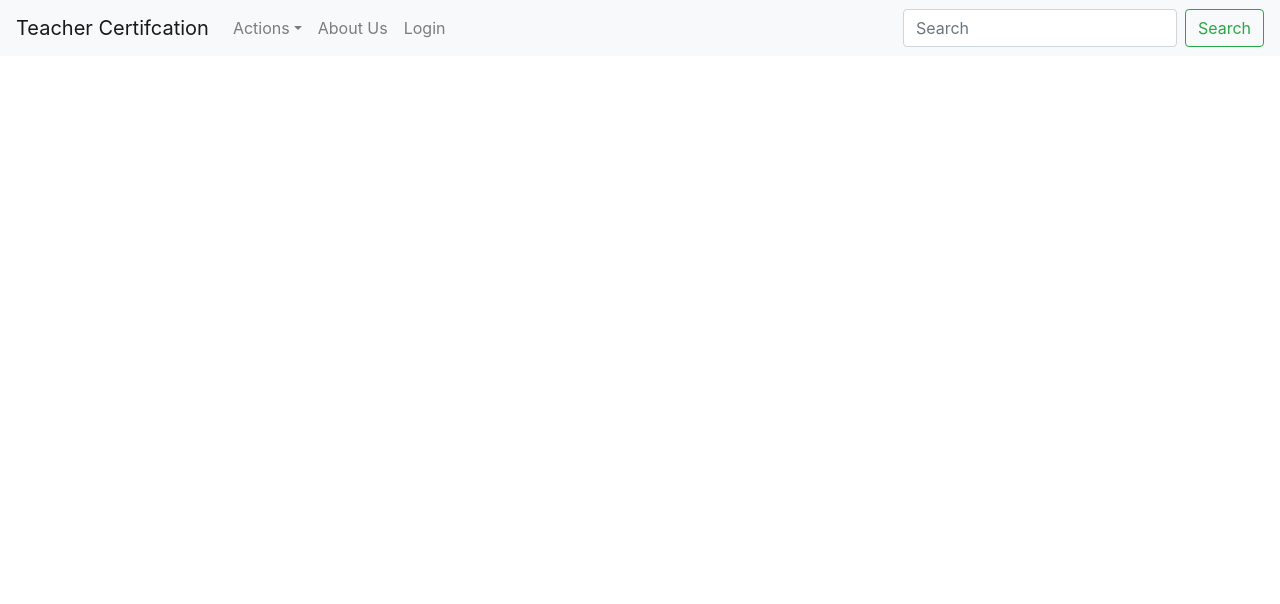
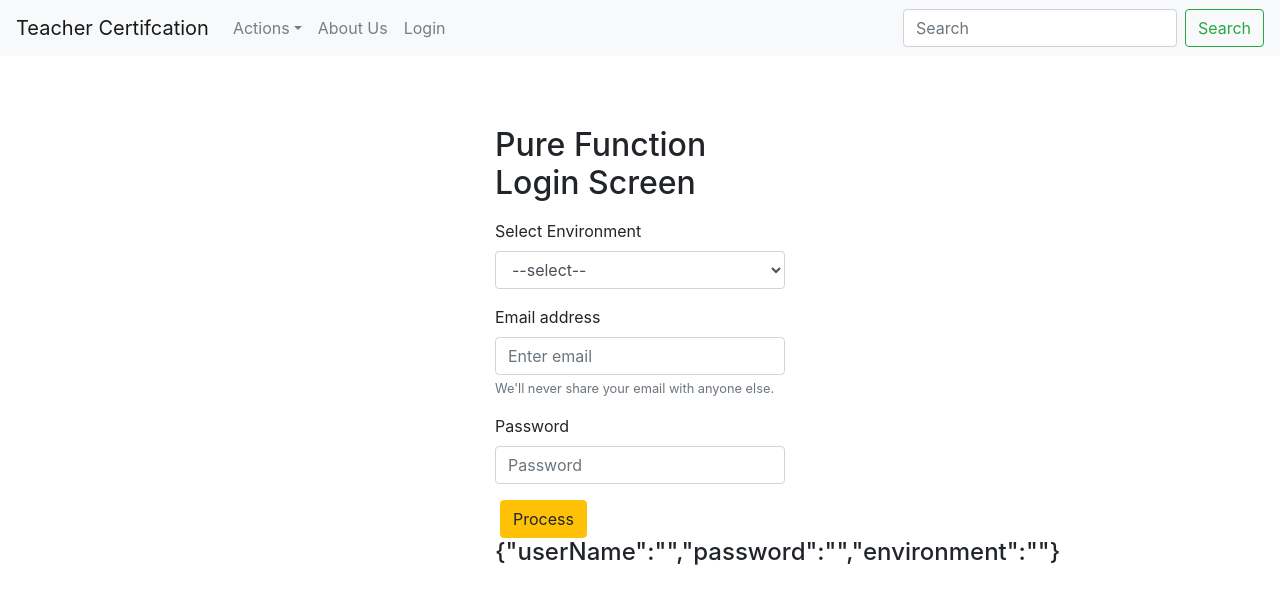
Before and after one commit to lionel5116/teachercertReactJs, a React (Create React App) app: page /PureLogin in a window 1280 px wide. Shown: the top 604 px of the page. Built offline with nearby package versions, Linux system fonts and the light colour scheme.

Commit message:
more code from training

```diff
--- a/src/App.js
+++ b/src/App.js
@@ -14,6 +14,7 @@
 import axiosExample from './components/axiosExample';
 import postDataAxios from './components/PostDataAxios';
 import FetchDataPureFunction from './components/FetchDataPureFunction';
+import PureLogin from './components/PureLogin';
 
 function App() {
   return (
@@ -28,6 +29,7 @@
            <Route exact path='/HcadDataList' component={HcadData} />
            <Route exact path='/postDataAxios' component={postDataAxios} />
            <Route exact path='/FetchDataPureFunction' component={FetchDataPureFunction} />
+           <Route exact path='/PureLogin' component={PureLogin} />
          </Provider>
        </div>
       </BrowserRouter>
--- a/src/components/FetchDataPureFunction.js
+++ b/src/components/FetchDataPureFunction.js
@@ -2,6 +2,7 @@
 import axios from "axios";
 import { Container, Button } from "react-bootstrap";
 
+//****function names for pure components needs to have a capital letter
 function FetchDataPureFunction() {
   //const [axiosRecs, setAxiosRecords] = useState([]);  //use this when you want to render more than one item
   const [axiosRecs, setAxiosRecord] = useState({});
--- a/src/components/NavbarMain/NavbarMain.js
+++ b/src/components/NavbarMain/NavbarMain.js
@@ -21,6 +21,7 @@
                     <NavDropdown.Item href="/postDataAxios">Post Data Example </NavDropdown.Item>
                     <NavDropdown.Item href="/FetchDataPureFunction">Fetch Data - PureFunction</NavDropdown.Item>
                     <NavDropdown.Item href="/HcadDataList">HCAD Records</NavDropdown.Item>
+                    <NavDropdown.Item href="/PureLogin">Pure Login Form</NavDropdown.Item>
                 </NavDropdown>
 
                 <Nav.Link href="#link">About Us</Nav.Link>
--- /dev/null
+++ b/src/components/PureLogin.js
@@ -0,0 +1,83 @@
+import React, {useState } from 'react'
+import { connect } from "react-redux";
+import { Form, Container, Button } from "react-bootstrap";
+import GenericHeader from './GenericHeader/GenericHeader';
+
+//****function names for pure components needs to have a capital letter
+function PureLogin() {
+
+    //I AM USING STATE & SETSTATE AS NAME SEMANTICS (IT COULD BE CALLED ANYTHING****)
+    const [myState,setState] = useState({userName:'',password:'',environment:''})
+
+    return (
+        <div id="MasterContainer">
+        <Container className="centerContainerContent col-md-3">
+          <Form>
+            <Form.Group controlId="environment">
+              <GenericHeader headertext="Pure Function Login Screen" />
+            </Form.Group>
+
+            <Form.Group controlId="environment">
+              <Form.Label>Select Environment</Form.Label>
+              <Form.Control
+                as="select"
+                type="select"
+                name="environment"
+                onChange={e => setState({...myState,environment:e.target.value})}
+              >
+                <option value="--select--">--select--</option>
+                <option value="local">local</option>
+                <option value="prod">prod</option>
+              </Form.Control>
+              <div></div>
+            </Form.Group>
+
+            <Form.Group controlId="formBasicEmail">
+              <Form.Label>Email address</Form.Label>
+              <Form.Control
+                type="email"
+                placeholder="Enter email"
+                name="userName"
+                onChange={e => setState({...myState,userName:e.target.value})}
+              />
+              <Form.Text className="text-muted">
+                We'll never share your email with anyone else.
+              </Form.Text>
+            </Form.Group>
+
+            <Form.Group controlId="formBasicPassword">
+              <Form.Label>Password</Form.Label>
+              <Form.Control
+                type="text"
+                placeholder="Password"
+                name="password"
+                onChange={e => setState({...myState,password:e.target.value})}
+              />
+            </Form.Group>
+            <Form.Row>
+              <Button
+                type="button"
+                variant="warning"
+                className="buttonMargin"
+              >
+                Process
+              </Button>
+            </Form.Row>
+          </Form>
+       <h4>{JSON.stringify(myState)}</h4>
+        </Container>
+      </div>
+    );
+}
+
+
+const mapStateToProps = (state) =>
+{
+    return {
+        userName: state.userName,
+        password: state.password,
+        environment: state.environment
+    };
+}
+
+export default connect(mapStateToProps)(PureLogin);
```
